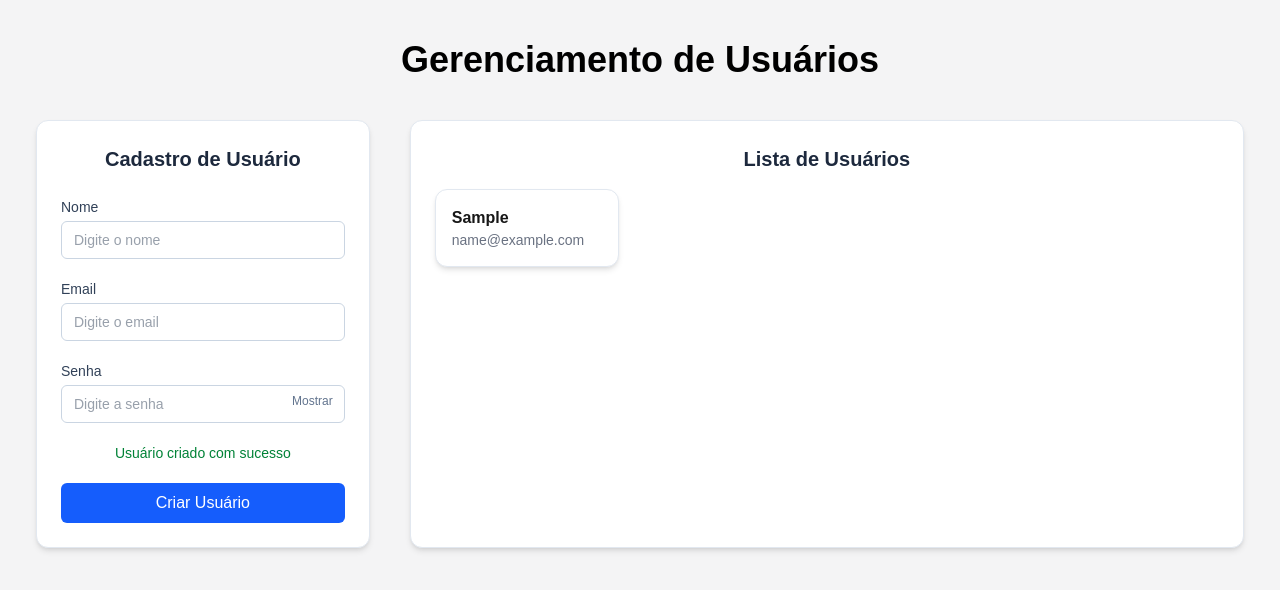
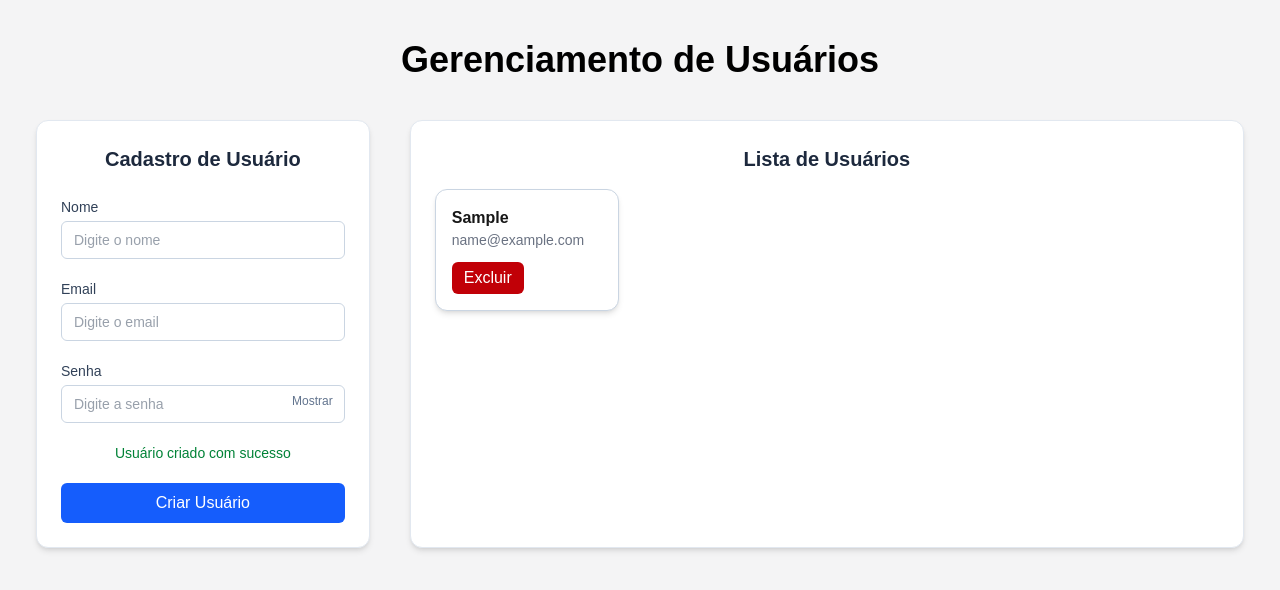
Before and after one commit to SoftWorksAPI/Frontend_CADe, a Next.js app: page /users in a window 1280 px wide. Both pictures are taken after typing "Sample", "name@example.com", "Sample123" into the empty fields and a click on the button "Criar Usuário". Shown: the top 590 px of the page. Built offline with nearby package versions, Linux system fonts and the light colour scheme.

Commit message:
[Feature]: Envio do botão e lógica de exclusão de usuários

```diff
--- a/app/components/userList.tsx
+++ b/app/components/userList.tsx
@@ -4,31 +4,38 @@ import { User } from "../users/page";
 
 type Props = {
     usuarios: User[];
+    setUsuarios: React.Dispatch<React.SetStateAction<User[]>>;
 };
 
-export default function UserList({ usuarios }: Props) {
+export default function UserList({ usuarios, setUsuarios }: Props) {
+
+    function handleDelete(id: number) {
+        setUsuarios((prev) => prev.filter((user) => user.id !== id));
+    }
+
     return (
         <div className="w-full bg-white rounded-xl shadow-md border border-slate-200 p-6">
 
             <h2 className="text-xl text-center font-bold mb-4 text-slate-800">
                 Lista de Usuários
             </h2>
+            <div className="grid grid-cols-1 sm:grid-cols-2 lg:grid-cols-4 gap-4">
+                {usuarios.map((user) => (
+                    <div key={user.id} className="p-4 bg-white border border-slate-300 rounded-md  rounded-xl shadow-md">
 
-            {usuarios.length === 0 ? (
-                <p className="text-sm text-slate-500 text-center">
-                    Nenhum usuário cadastrado
-                </p>
-            ) : (
-                <div className="grid grid-cols-1 sm:grid-cols-2 lg:grid-cols-4 gap-4">
-                    {usuarios.map((user) => (
-                        <div key={user.id} className="p-4 bg-white border border-slate-200 rounded-md  rounded-xl shadow-md">
-                            <p className="font-semibold">{user.nome}</p>
-                            <p className="text-sm text-gray-500">{user.email}</p>
-                        </div>
-                    ))}
-                </div>
-            )}
+                        <p className="font-semibold">{user.nome}</p>
+                        <p className="text-sm text-gray-500">{user.email}</p>
 
+                        <button
+                            onClick={() => handleDelete(user.id)}
+                            className="mt-3 px-3 py-1 bg-red-700 text-white rounded-md hover:bg-red-600"
+                        >
+                            Excluir
+                        </button>
+
+                    </div>
+                ))}
+            </div>
         </div>
     );
 }
--- a/app/users/page.tsx
+++ b/app/users/page.tsx
@@ -27,7 +27,7 @@ export default function Users() {
         </div>
 
         <div className="w-full md:flex">
-          <UserList usuarios={usuarios} />
+          <UserList usuarios={usuarios} setUsuarios={setUsuarios} />
         </div>
 
       </div>
```
